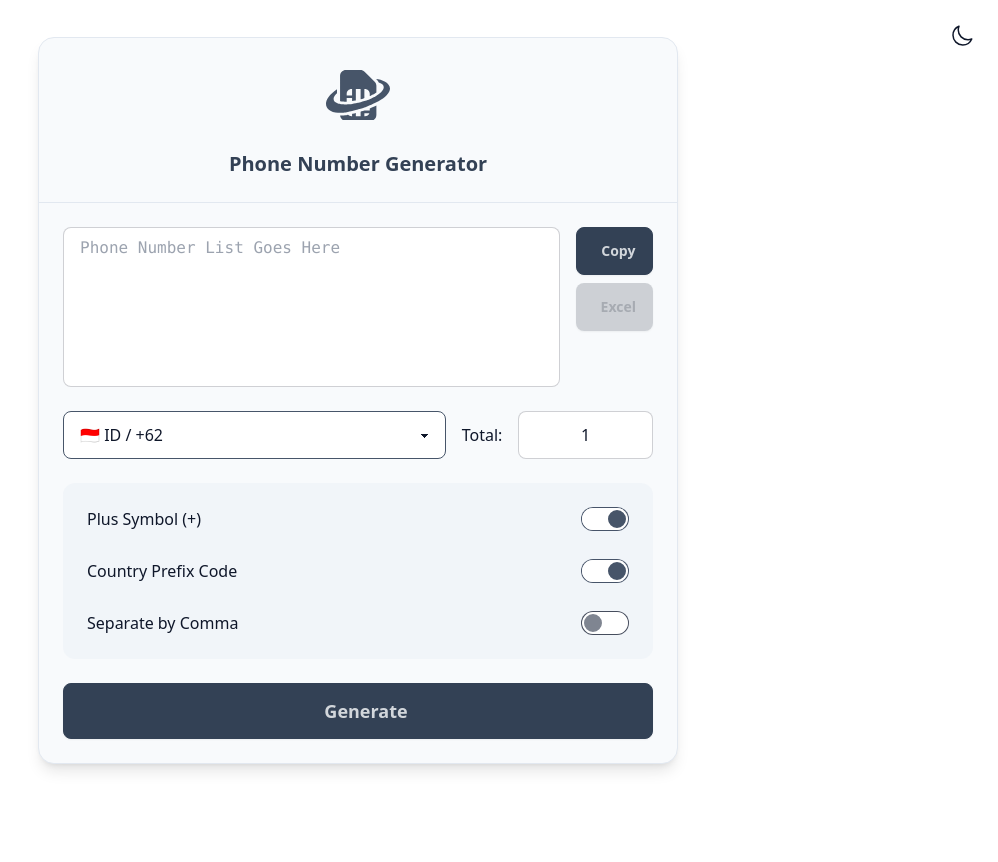
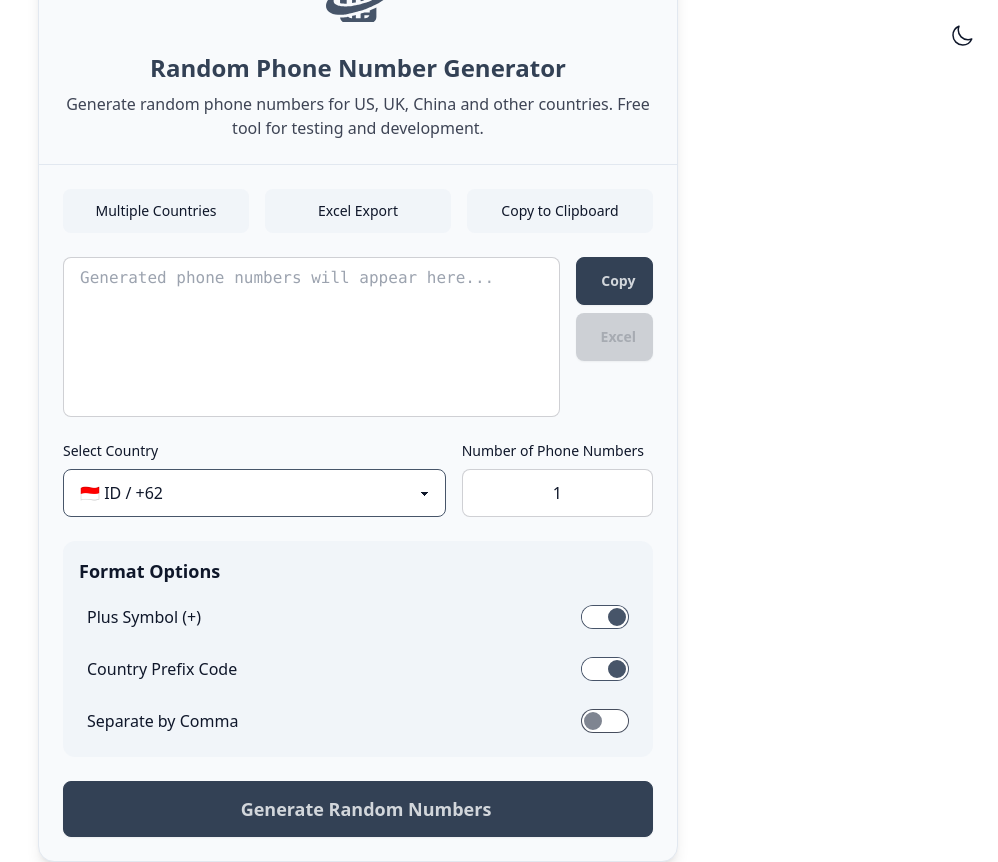
Before and after one commit to chatgptsuper/random-phone-numbers.com, a Next.js app: page / in a window 1280 px wide. Shown: the whole page, without its empty margins (282-1280 px from the left). Before the commit the page ends 800 px from the top, so only its background shows below. Built offline with nearby package versions, Linux system fonts and the light colour scheme.

Commit message:
放弃多语言了 回退3

```diff
--- a/components/CountrySelect.tsx
+++ b/components/CountrySelect.tsx
@@ -1,11 +1,13 @@
 type CountrySelectProps = {
   value: string;
   onChange: (value: string) => void;
+  id?: string;
 }
 
-export default function CountrySelect({ value, onChange }: CountrySelectProps) {
+export default function CountrySelect({ value, onChange, id }: CountrySelectProps) {
   return (
     <select
+      id={id}
       className="select select-secondary w-full text-base h-12 min-h-12"
       value={value}
       onChange={(e) => onChange(e.target.value)}
--- a/components/mainGenerator.tsx
+++ b/components/mainGenerator.tsx
@@ -121,31 +121,52 @@ export default function MainGenerator() {
   return (
     <div className="w-full max-w-2xl mx-auto px-4">
       <div className="bg-base-200 rounded-2xl shadow-lg border border-base-300">
-        {/* Header Section */}
+        {/* Header Section - 优化标题和描述 */}
         <div className="flex flex-col items-center pt-8 pb-6 border-b border-base-300">
           <div className="w-16 h-16 mb-4">
             <HeaderLogo />
           </div>
-          <h1 className="text-xl font-semibold text-primary">
-            Phone Number Generator
+          <h1 className="text-2xl font-bold text-primary mb-2">
+            Random Phone Number Generator
           </h1>
+          <p className="text-center text-base-content/80 px-4">
+            Generate random phone numbers for US, UK, China and other countries. Free tool for testing and development.
+          </p>
         </div>
 
-        {/* Main Content Section */}
+        {/* Main Content Section - 添加更多描述性文本 */}
         <div className="p-6 space-y-6">
+          {/* Features Section */}
+          <div className="grid grid-cols-2 sm:grid-cols-3 gap-4 mb-6">
+            <div className="text-center p-3 bg-base-300/30 rounded-lg">
+              <i className="fa-solid fa-globe text-xl mb-2"></i>
+              <p className="text-sm">Multiple Countries</p>
+            </div>
+            <div className="text-center p-3 bg-base-300/30 rounded-lg">
+              <i className="fa-solid fa-file-excel text-xl mb-2"></i>
+              <p className="text-sm">Excel Export</p>
+            </div>
+            <div className="text-center p-3 bg-base-300/30 rounded-lg">
+              <i className="fa-solid fa-copy text-xl mb-2"></i>
+              <p className="text-sm">Copy to Clipboard</p>
+            </div>
+          </div>
+
           {/* Text Area Section */}
           <div className="flex flex-col sm:flex-row gap-4">
             <textarea
               className="flex-1 textarea textarea-bordered min-h-[160px] text-base resize-none font-mono bg-base-100"
-              placeholder="Phone Number List Goes Here"
+              placeholder="Generated phone numbers will appear here..."
               value={content}
               readOnly
+              aria-label="Generated phone numbers"
             />
             <div className="flex sm:flex-col gap-2">
               <button
                 onClick={copyText}
                 className={`btn btn-primary ${isCopied ? 'btn-outline' : ''} flex-1 sm:flex-none justify-center`}
-                title="Copy to clipboard"
+                title="Copy numbers to clipboard"
+                aria-label="Copy to clipboard"
               >
                 <i className="fa-regular fa-copy text-lg" />
                 <span>Copy</span>
@@ -153,7 +174,8 @@ export default function MainGenerator() {
               <button
                 onClick={exportToExcel}
                 className="btn btn-primary flex-1 sm:flex-none justify-center"
-                title="Export to Excel"
+                title="Export numbers to Excel"
+                aria-label="Export to Excel"
                 disabled={numberList.length === 0}
               >
                 <i className="fa-regular fa-file-excel text-lg" />
@@ -162,21 +184,27 @@ export default function MainGenerator() {
             </div>
           </div>
 
-          {/* Controls Section */}
+          {/* Controls Section - 添加更清晰的标签 */}
           <div className="grid gap-6">
-            {/* Country and Total Section */}
             <div className="flex flex-col sm:flex-row gap-4 items-center">
               <div className="w-full sm:w-2/3">
+                <label className="block text-sm mb-2" htmlFor="country-select">
+                  Select Country
+                </label>
                 <CountrySelect
                   value={countrySelect}
                   onChange={setCountrySelect}
+                  id="country-select"
                 />
               </div>
-              <div className="w-full sm:w-1/3 flex items-center gap-4">
-                <label className="text-base whitespace-nowrap">Total:</label>
+              <div className="w-full sm:w-1/3">
+                <label className="block text-sm mb-2" htmlFor="total-input">
+                  Number of Phone Numbers
+                </label>
                 <input
+                  id="total-input"
                   type="text"
-                  placeholder="Total"
+                  placeholder="Enter quantity"
                   value={totalNum}
                   onChange={(e) => {
                     const newValue = e.target.value;
@@ -185,12 +213,14 @@ export default function MainGenerator() {
                     }
                   }}
                   className="input input-bordered w-full text-center bg-base-100"
+                  aria-label="Total numbers to generate"
                 />
               </div>
             </div>
 
             {/* Options Section */}
             <div className="bg-base-300/30 rounded-xl p-4">
+              <h2 className="text-lg font-semibold mb-3">Format Options</h2>
               <OptionToggles
                 withPlus={withOption.withPlus}
                 withPrefix={withOption.withPrefix}
@@ -204,9 +234,10 @@ export default function MainGenerator() {
               onClick={generateNumber}
               disabled={totalNum === "0" || totalNum === ""}
               className="btn btn-primary w-full text-lg h-14"
+              aria-label="Generate phone numbers"
             >
               <i className="fa-solid fa-arrows-rotate text-xl mr-2" />
-              <span>Generate</span>
+              <span>Generate Random Numbers</span>
             </button>
           </div>
         </div>
```
